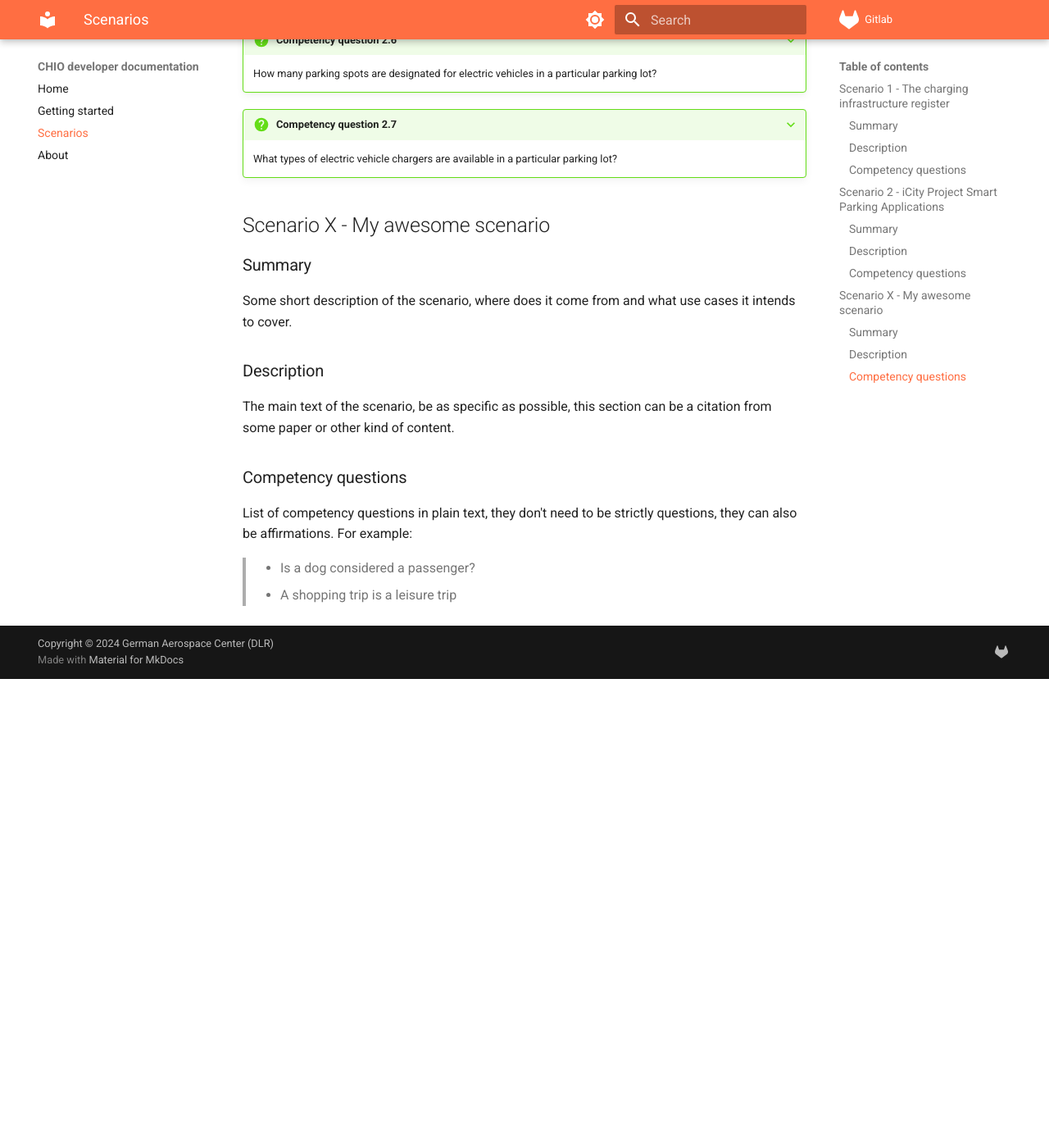
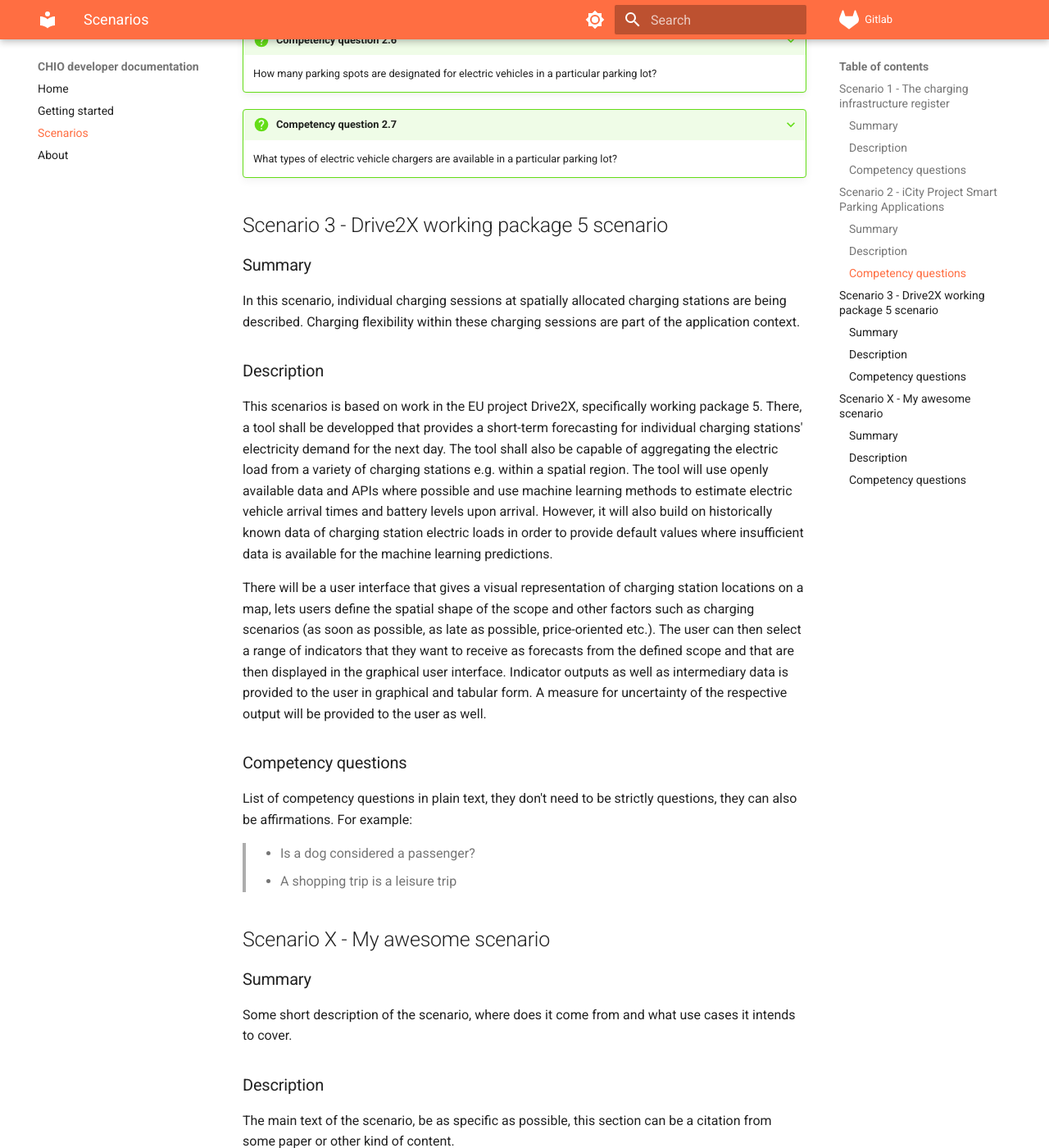
Before and after one commit to dlr-ve-esy/charging-ontology, an MkDocs documentation site: the page built from docs/scenarios.md, in a window 1280 px wide and 1400 px high, scrolled down 4086 px. Shown: the whole window at 82% size. Built offline with MkDocs 1.6.1 and Material for MkDocs 9.7.7, drawn with Linux system fonts in a browser that asks for light colours; before the commit the page ends 4914 px from its top, so only the background shows below that.

Commit message:
Added scenario 3: Drive2X, working package 5

```diff
--- a/docs/scenarios.md
+++ b/docs/scenarios.md
@@ -178,6 +178,47 @@ ontology and not because they are irrelevant.
 
     What types of electric vehicle chargers are available in a particular parking lot?
 
+
+## Scenario 3 - Drive2X working package 5 scenario
+
+### Summary
+
+In this scenario, individual charging sessions at spatially allocated charging
+stations are being described. Charging flexibility within these charging
+sessions are part of the application context.
+
+### Description
+
+This scenarios is based on work in the EU project Drive2X, specifically working
+package 5. There, a tool shall be developped that provides a short-term
+forecasting for individual charging stations' electricity demand for the next
+day. The tool shall also be capable of aggregating the electric load from a
+variety of charging stations e.g. within a spatial region. The tool will
+use openly available data and APIs where possible and use machine learning
+methods to estimate electric vehicle arrival times and battery levels upon
+arrival. However, it will also build on historically known data of charging
+station electric loads in order to provide default values where insufficient
+data is available for the machine learning predictions.
+
+There will be a user interface that gives a visual representation of charging
+station locations on a map, lets users define the spatial shape of the scope and
+other factors such as charging scenarios (as soon as possible, as late as
+possible, price-oriented etc.). The user can then select a range of indicators
+that they want to receive as forecasts from the defined scope and that are then
+displayed in the graphical user interface. Indicator outputs as well as
+intermediary data is provided to the user in graphical and tabular form. A
+measure for uncertainty of the respective output will be provided to the user as
+well.
+
+### Competency questions
+
+List of competency questions in plain text, they don't need to be strictly
+questions, they can also be affirmations. For example:
+
+> - Is a dog considered a passenger?
+> - A shopping trip is a leisure trip
+
+
 ## Scenario X - My awesome scenario
 
 ### Summary
```
